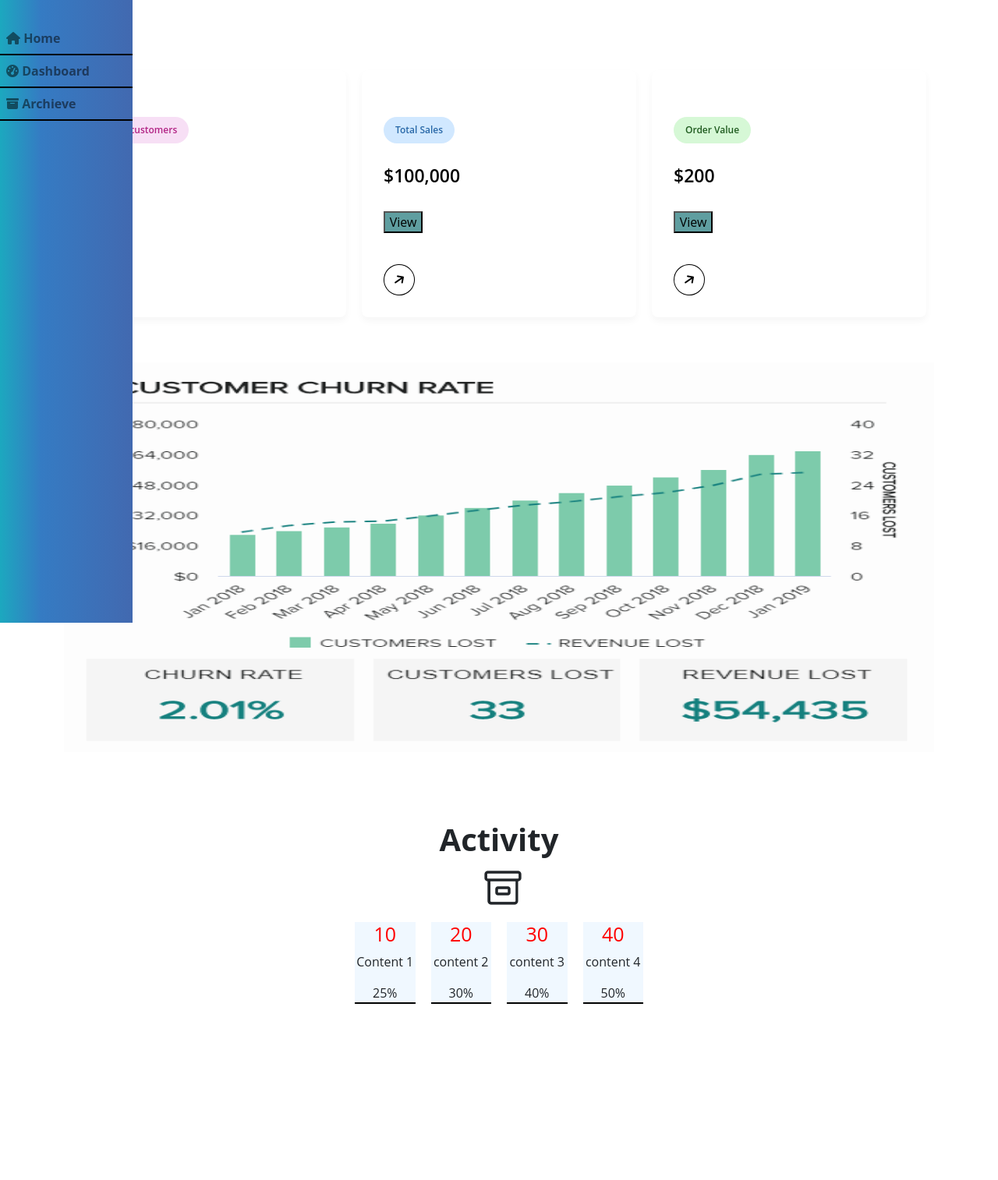
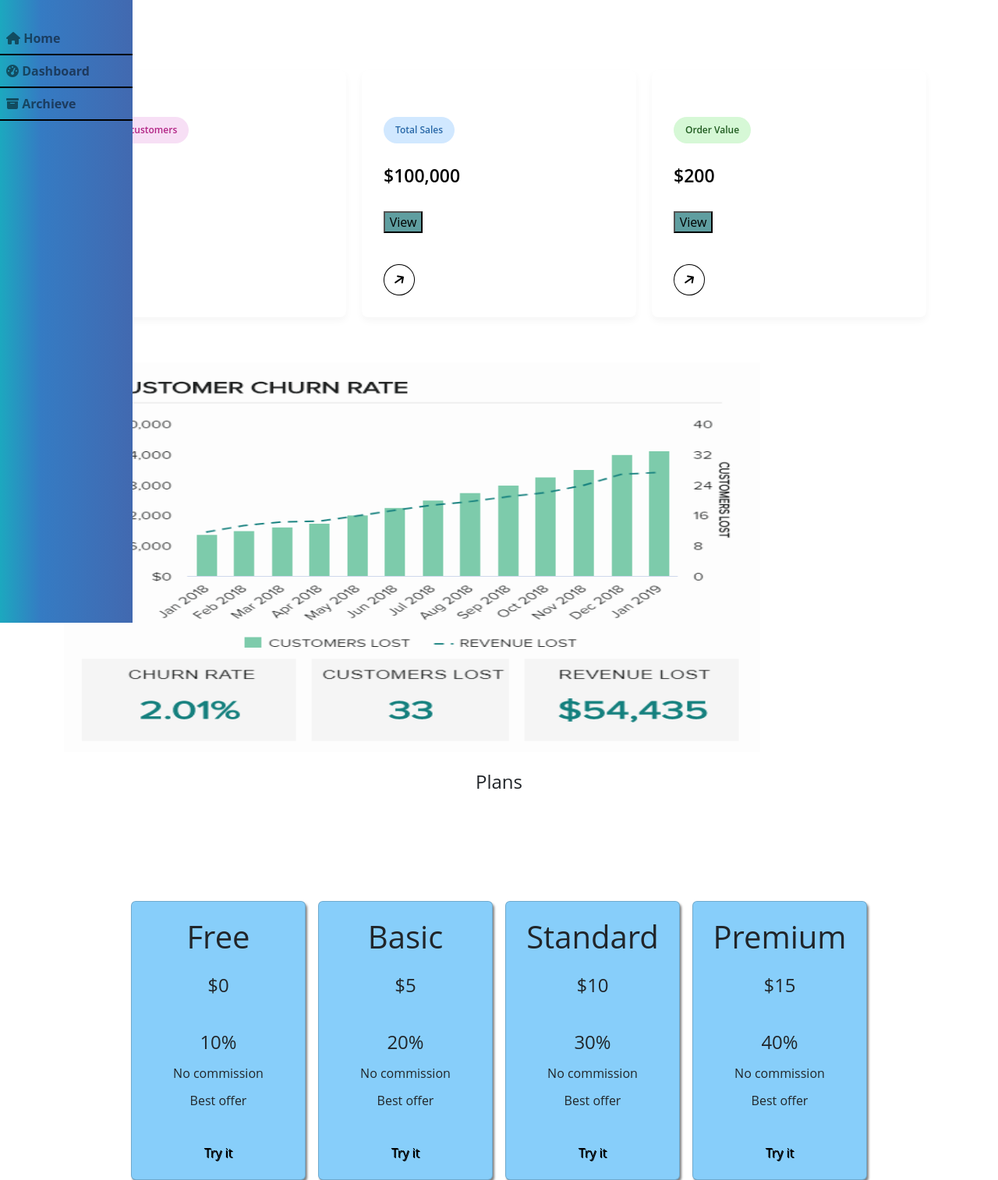
Before and after one commit to VMAswin/CRM, a Django app: page /dashboard in a window 1280 px wide. Shown: the part 57-1571 px from the top of the page at 78% size. Before the commit the page ends 1345 px from the top, so only its background shows below. Run offline with Django 5.2, Linux system fonts and the light colour scheme; some libraries are stand-ins or nearby versions.

Commit message:
eigth commit

```diff
--- a/templates/dashboard.html
+++ b/templates/dashboard.html
@@ -200,51 +200,103 @@ background: linear-gradient(90deg, rgba(28,168,191,1) 0%, rgba(53,123,195,1) 31%
   left: 0px;
 }
 .responsive {
-  width: 100%;
+  width: 80%;
   height: 500px;
 }
+#archiveDiv{
+        display: none;
+        /* transition: opacity 0.7s ease; */
+    }
+    .cardbox{
 
-/* #p1{
-  border: 1px solid red;
+        box-shadow: 2px 3px 3px grey;
+        padding: 5px;
+
+       position: relative;
+       top: 50px;
+    }
+
+    /* .cardbox:hover{
+        box-shadow: 2px 8px 20px black;
+        top: -5px;
+    } */
+    .cardbox a {
+        text-decoration: none;
+        color: black;
+        text-shadow: 1px 1px black;
+        background-color: transparent;
+    }
+    .cardbox a:hover{
+
+        text-transform: uppercase;
+        font-weight: 500;
+        color: black;
 
     }
-#p1:hover{
-  background-color: #2968a8;
-  border: 2px solid red;
+    .draggable:active {
+        opacity: 0.4; /* Reduce opacity when dragging */
+        cursor: grabbing;
+    }
+    #archiveBox{
+        /* width: 100px;
+        height: 100px; */
+        transition: all 0.7s ease;
+
+    }
+    /* #archiveBox.dragover{
+        height: 150px;
+        width: 150px;
+
     } */
-#fa{
-  color: white;
-  font-size: 500px;
+    #archiveBox.drop{
+        height: 0px;
+        width: 0px;
+        /* transition: all 0.7s ease; */
     }
-.icon{
+    @media (min-width: 768px) {
+        #archiveIcon {
+        position: relative;
+        justify-self: center;
+        align-self: center;
+        padding: 5% 4%;
+        border-radius: 50%;
+        border: 2px solid rgba(255, 68, 0, 0.6);
+        background-color: rgb(12,160,168);
+        transition: top 0.7s ease;
+
+    }
+    }
+
+    @media (max-width: 768px) {
+        #archiveIcon{
+            position: relative;
+            justify-self: center;
+            align-self: center;
+            padding: 50px 40px;
+            border-radius: 50%;
+            border: 2px solid rgba(255, 68, 0, 0.6);
+            background-color: rgba(255, 68, 0, 0.2);
+            transition: top 0.7s ease;
+        }
+    }
+
+
+    #archiveBox.dragover #archiveIcon {
+    font-size: 2em;
+    /* padding: 50% 35%; */
+    transition: font-size 0.7s ease;
+    }
+    #archiveDiv{
+        display: none;
+        transition: opacity 0.7s ease;
+    }
+#cont1{
 
   position: relative;
-  left: 80px;
-  bottom: 80px;
+  left: 0px;
+
 }
 
-.popup{
-  width: 200px;
-  height: 50px;
-}
-#con5{
-  width: 100%;
-    max-width: 700px;
-
-    position: relative;
-    top: 100px;
-    height: 500px;
-}
-#h11{
-  position: relative;
- bottom: 20px;
-}
-#archive-container{
-
-  width: 390px;
-  position: relative;
-  bottom: 30px;
-}
    </style>
 </head>
 <body>
@@ -274,7 +326,7 @@ background: linear-gradient(90deg, rgba(28,168,191,1) 0%, rgba(53,123,195,1) 31%
       </div>
   </nav>
       <div class="container" id="con1">
-        <h4>Sales</h4>
+        <h4 id="ho4">Sales</h4>
       <div class="card-list">
         <a href="#" class="card-item">
 
@@ -306,146 +358,189 @@ background: linear-gradient(90deg, rgba(28,168,191,1) 0%, rgba(53,123,195,1) 31%
   </div><br><br>
   <div class="container" id="con2">
     <img src="{% static 'images/cr5.png' %}" class="responsive">
+  </div><br>
+
+  <div class="container" id="cont1">
+    <center>
+    <h4>Plans</h4>
+  </center>
+  <div class="row mt-5" id="archiveDiv"  >
+    <div id="archiveBox" class="col d-flex justify-content-center" >
+        <i id="archiveIcon" class="fa-solid fa-box-archive fa-fade fa-xl" style="color: orangered;"></i>
     </div>
-  <!-- <div class="content">
-    <section id="dashboard" class="dashboard"> -->
-      <div class="container-fluid d-flex flex-column" style="background-color: white;" id="con5">
-        <div>
-            <h1 id="h11" style="text-align: center; font-weight: bold;">Activity</h1><br>
-            <div class="popup" id="popup">
-              <div class="popup-container">
-                  <div class="text-center" id="c1">
-                      <span><i class="fa fa-solid fa-file-export fs-1" id="fa" ></i></span>
     </div>
-                  <!-- <p style="color: red;" id="p1">Drop here </p> -->
-                  <div class="icon">
-                    <i class="lni lni-archive" style="font-size: 50px;"></i>
+
+      <div class="row my-3" >
+
+        <div class=" col-md justify-content-center  py-5" style="display: flex;flex-wrap: wrap;justify-content: start;">
+
+            <div >
+                <div class="card draggable cardbox mx-md-2 mt-4" style="width: 14rem;background-color: lightskyblue;" draggable="true">
+                    <center><div class="mt-3" ><h1>Free<span style="font-size: large;"></span></h1><h4 class="card-title py-3 justify-content-center d-flex" >$0</h4></div></center>
+                    <div class="card-body"  >
+                    <h4 class="card-title py-1 justify-content-center d-flex"  >10%</h4>
+                    <h6 class="card-title py-1 justify-content-center d-flex"  >No commission</h6>
+                    <h6 class="card-title py-1 justify-content-center d-flex"  >Best offer</h6>
+
                     </div>
+                    <center> <a href="#" class="btn p-3 w-100 " >Try it</a> </center>
+                </div>
+            </div>
+
+            <div >
+                <div class="card draggable cardbox mx-md-2 mt-4" style="width: 14rem;background-color: lightskyblue;" draggable="true">
+                    <center><div class="mt-3" ><h1>Basic<span style="font-size: large;"></span></h1><h4 class="card-title py-3 justify-content-center d-flex" >$5</h4></div></center>
+                    <div class="card-body"  >
+                    <h4 class="card-title py-1 justify-content-center d-flex" >20%</h4>
+                    <h6 class="card-title py-1 justify-content-center d-flex"  >No commission</h6>
+                    <h6 class="card-title py-1 justify-content-center d-flex"  >Best offer</h6>
+
+                    </div>
+                    <center> <a href="#" class="btn p-3 w-100 " >Try it</a> </center>
+                </div>
+            </div>
+
+            <div >
+                <div class="card draggable cardbox mx-md-2 mt-4" style="width: 14rem;background-color: lightskyblue;" draggable="true">
+                    <center><div class="mt-3" ><h1>Standard<span style="font-size: large;"></span></h1><h4 class="card-title py-3 justify-content-center d-flex" >$10</h4></div></center>
+                    <div class="card-body" >
+                    <h4 class="card-title py-1 justify-content-center d-flex">30%</h4>
+                    <h6 class="card-title py-1 justify-content-center d-flex"  >No commission</h6>
+                    <h6 class="card-title py-1 justify-content-center d-flex"  >Best offer</h6>
+
+                    </div>
+                    <center> <a href="#" class="btn p-3 w-100 " >Try it</a> </center>
+                </div>
+            </div>
+
+
+
+            <div >
+                <div class="card draggable cardbox mx-md-2 mt-4" style="width: 14rem;background-color: lightskyblue;" draggable="true">
+                    <center><div class="mt-3" ><h1>Premium<span style="font-size: large;"></span></h1><h4 class="card-title py-3 justify-content-center d-flex" >$15</h4></div></center>
+                    <div class="card-body"  >
+                    <h4 class="card-title py-1 justify-content-center d-flex">40%</h4>
+                    <h6 class="card-title py-1 justify-content-center d-flex"  >No commission</h6>
+                    <h6 class="card-title py-1 justify-content-center d-flex"  >Best offer</h6>
+
+                    </div>
+                    <center> <a href="#" class="btn p-3 w-100 " >Try it</a> </center>
+                </div>
+            </div>
+
+
+        </div>
+
 
         </div>
       </div>
+        <script>
+          let cards = document.getElementsByClassName('cardbox');
+        let archiveBox = document.getElementById('archiveBox');
+        let archiveDiv = document.getElementById('archiveDiv');
 
-        </div>
-        <div class="row" id="archive-container">
-        </div>
-      </div>
-      <!-- <div class="popup" id="popup">
-          <div class="popup-container">
-              <div class="text-center">
-                  <span><i class="fa-solid fa-file-export fs-1" style="color: rgb(241, 179, 62);"></i></span>
-              </div>
-              <!-- <p style="color: red;" id="p1">Drop here </p>
+        // Load archived cards from local storage
+        let archivedCards = JSON.parse(localStorage.getItem('archivedCards')) || [];
 
-          </div>
-      </div> -->
-    <!-- </section>
-    </div>  -->
-<script>
+        // Function to save archived cards to local storage
+        function saveToLocalStorage() {
+            localStorage.setItem('archivedCards', JSON.stringify(archivedCards));
+        }
 
-var qarchivedData = [
-{
-id:1,
-period: 10,
-cardText: "Content 1",
-percentage: "25%",
-viewiInDash: true
-},
-{
-id: 2,
-period: 20,
-cardText: "content 2",
-percentage: "30%",
-viewiInDash: true
-},
-{
-id: 3,
-period: 30,
-cardText:"content 3",
-percentage: "40%",
-viewiInDash: true
-},
-{
-id: 4,
-period: 40,
-cardText:"content 4",
-percentage: "50%",
-viewiInDash: true
-},
-];
-var selectedArchive;
-var localStorageArchiveData = JSON.parse(localStorage.getItem('archivedCard'));
-if(!localStorageArchiveData){
-  localStorage.setItem('archivedCard', JSON.stringify(qarchivedData));
-} else {
-  qarchivedData = localStorageArchiveData;
+        // Function to handle dropping a card into the archive box
+        function handleDrop(selectedCard) {
+            selectedCard.style.display = 'none';
+            archiveDiv.style.display = 'none';
+            archivedCards.push(selectedCard.innerHTML); // Save card HTML content
+            saveToLocalStorage(); // Save to local storage
+
         }
-var container = document.getElementById('archive-container');
-var popup = document.getElementById('popup');
-createArchiveCard();
-function createArchiveCard(){
-    container.innerHTML = `<div class="col-xl-3 col-lg-3 col-md-4 col-sm-6 col-6 pb-4 d-none col-card-view" id="card1" style="padding:10px;">
-                                <div class="archive-card"  style="background-color: aliceblue;" >
-                                    <div class="card-body text-center" >
-                                        <h4 class="card-price" style="color: red;"><span class="period" style="font-size: 25px;"></span></h4>
-                                        <p class="card-text"></p>
-                                        <ul class="list-unstyled">
-                                            <li class="farrow-down"><i class="fa-solid fa-arrow-down"></i></li>
-                                        </ul>
-                                    </div>
-                                </div>
-                          </div>`;
-    qarchivedData.forEach(function(item, index) {
-  var cardClone = document.querySelector('#card1').cloneNode(true);
-  if(item?.viewiInDash){
-    cardClone.style.setProperty('display', 'block', 'important');
-    cardClone.querySelector('.period').textContent = item.period;
-    cardClone.querySelector('.card-text').textContent = item.cardText;
-    var percentageLi = cardClone.querySelector('.farrow-down');
-    if (percentageLi) {
-      percentageLi.textContent = item.percentage;
-    }
-    cardClone.draggable = true;
-    cardClone.addEventListener('dragstart', function(event) {
-      event.dataTransfer.setData('text/plain', JSON.stringify(item));
+
+        for (let card of cards) {
+        // Add dragstart event listener for desktop view
+        card.addEventListener("dragstart", function(e) {
+            archiveDiv.style.display = 'block'; // Display the archiveDiv
+            archiveDiv.style.opacity = '1';
+            let selected = e.target;
+
+            archiveBox.addEventListener("dragover", function(e) {
+                e.preventDefault();
             });
-    container.appendChild(cardClone);
+
+            card.addEventListener("dragend", function(e) {
+                archiveDiv.style.display = 'none';
+                selected = null;
+            });
+
+            archiveBox.addEventListener("drop", function(e) {
+                e.preventDefault();
+                handleDrop(selected);
+            });
+        });
+
+        // Add touchstart event listener
+        card.addEventListener("touchstart", function(e) {
+            // Prevent default touch behavior to avoid issues with touch events
+            e.preventDefault();
+            archiveDiv.style.display = 'block'; // Display the archiveDiv
+            archiveDiv.style.opacity = '1';
+            // Get the touch target
+            let touch = e.touches[0];
+
+            // Store initial touch coordinates
+            card.setAttribute('data-touchstart-x', touch.clientX);
+            card.setAttribute('data-touchstart-y', touch.clientY);
+        });
+
+        // Add touchmove event listener
+        card.addEventListener("touchmove", function(e) {
+            // Prevent default touch behavior to avoid issues with touch events
+            e.preventDefault();
+
+            // Get the touch target
+            let touch = e.touches[0];
+
+            // Calculate distance moved
+            let deltaX = touch.clientX - parseInt(card.getAttribute('data-touchstart-x'));
+            let deltaY = touch.clientY - parseInt(card.getAttribute('data-touchstart-y'));
+
+            // Apply translation to the card's position
+            card.style.transform = `translate(${deltaX}px, ${deltaY}px)`;
+        });
+
+
+
+        card.addEventListener("touchend", function(e) {
+        // Reset card position after touchend
+        card.style.transform = 'translate(0px, 0px)';
+        setTimeout(function() {
+            archiveDiv.style.display = 'none';
+        }, 200); // Hide the archiveDiv after touchend
+
+        // Get the touch position relative to the viewport
+        var touchX = e.changedTouches[0].clientX;
+        var touchY = e.changedTouches[0].clientY;
+        console.log("Touch position: X:", touchX, "Y:", touchY);
+
+        // Check if the touch ended within the boundaries of the archiveDiv
+        var elementUnderTouch = document.elementFromPoint(touchX, touchY);
+        console.log("Element under touch:", elementUnderTouch);
+        if (elementUnderTouch.id === "archiveIcon") {
+            handleDrop(card);
         }
     });
+
+
+
+
+
     }
 
-popup.addEventListener('dragover', function(event) {
-  event.preventDefault();
-});
-container.addEventListener('dragend', function(event) {
-  event.preventDefault();
-  popup.style.display = 'none';
-});
 
-popup.addEventListener('drop', function(event) {
-  event.preventDefault();
-  var selectedArchive = JSON.parse(event.dataTransfer.getData('text/plain'));
-  qarchivedData?.forEach((x)=> {
-    if(x?.id == selectedArchive?.id){
-      x.viewiInDash = false;
-    }
-  });
-  localStorage.setItem('archivedCard', JSON.stringify(qarchivedData));
-  createArchiveCard();
-  popup.style.display = 'none';
-});
-
-container.addEventListener('dragstart', function(event) {
-  selectedArchive = JSON.parse(event.dataTransfer.getData('text/plain'));
-  var rect = event.target.getBoundingClientRect();
-  var popupTop = rect.top + window.scrollY - 118;
-  var popupLeft = rect.left + window.scrollX + rect.width - 311;
-  popup.style.top = popupTop + 'px';
-  popup.style.left = popupLeft + 'px';
-  popup.style.display = 'block';
-});
         function hideArchivedCards() {
         // Load archived cards from local storage
-      var archivedCards = JSON.parse(localStorage.getItem('archivedCard')) || [];
+        let archivedCards = JSON.parse(localStorage.getItem('archivedCards')) || [];
+
         // Iterate through each card
         for (let card of cards) {
             // Check if the card's inner HTML content is in the archived cards
@@ -456,16 +551,9 @@ function hideArchivedCards() {
     }
 
     // Call the function to hide archived cards when the page loads
-
     window.addEventListener('load', hideArchivedCards);
 
-  //
 
-
-
-
-
-     // dragover archivebox style
 
        let archiveIcon = document.getElementById('archiveIcon');
 
@@ -487,5 +575,6 @@ function hideArchivedCards() {
 
 
         </script>
+
 </body>
 </html>
```
Also changed, not shown: templates/archives.html (+68 -52 lines). Lines whose indentation alone changed are shown as unchanged.
